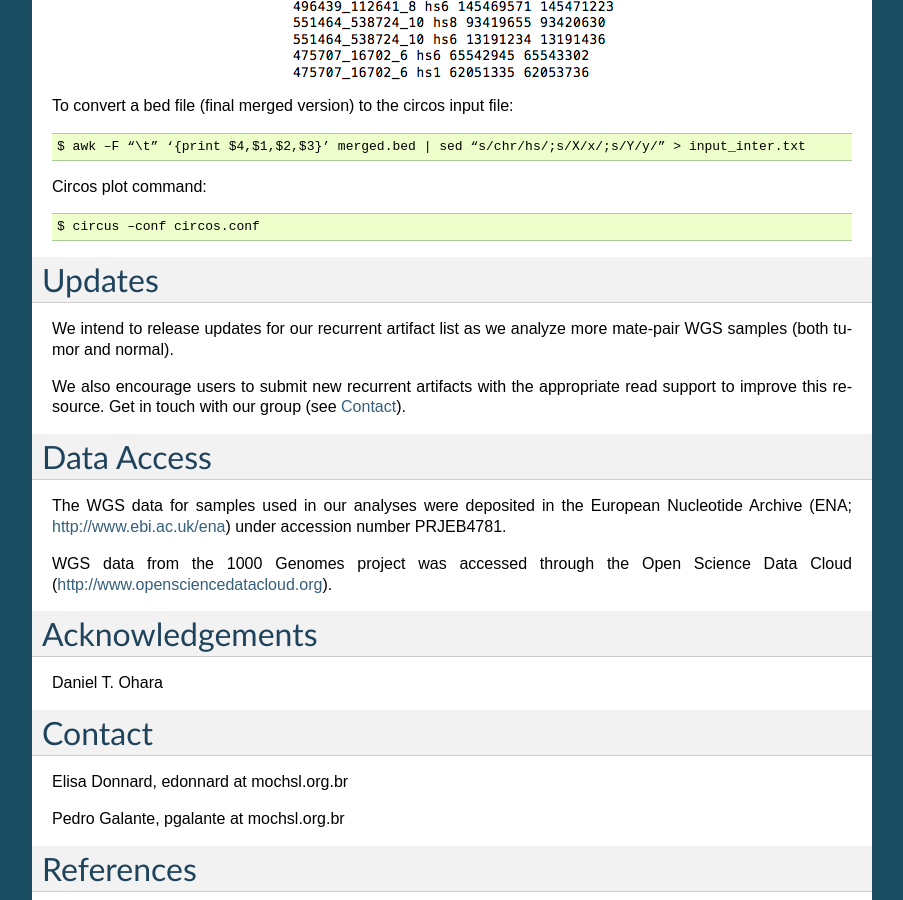
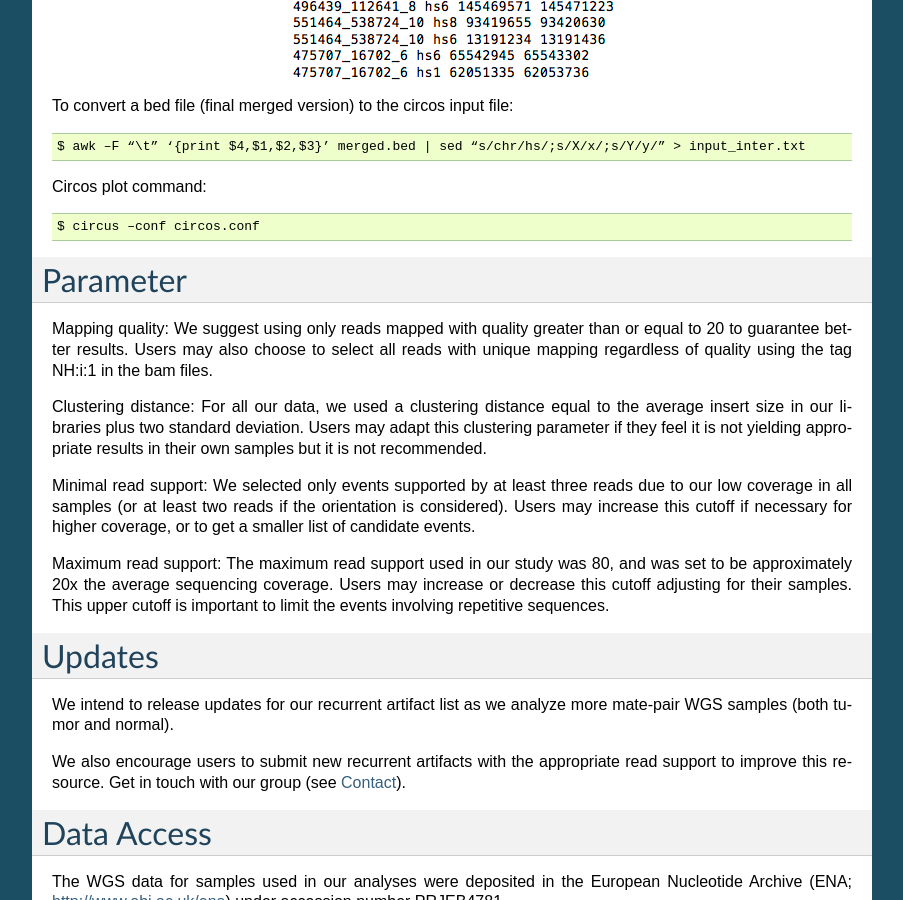
Before and after one commit to bioinfomochsl/ICRMax, a Sphinx documentation site: the page built from docs/index.rst, in a window 1280 px wide and 900 px high, scrolled down 6347 px. Shown: the whole window, without its empty margins (198-1101 px from the left). Built offline with Sphinx 7.4.7, drawn with Linux system fonts in a browser that asks for light colours.

Commit message:
Alteracoes incluindo a opção Parameters

```diff
--- a/docs/index.rst
+++ b/docs/index.rst
@@ -213,6 +213,17 @@ Circos plot command: ::
 
 .. _here: http://www.bioinfo.mochsl.org.br/ICRmax-downloads/downloads/circos_conf.tar.bz2
 
+Parameter
+==================================
+
+Mapping quality: We suggest using only reads mapped with quality greater than or equal to 20 to guarantee better results. Users may also choose to select all reads with unique mapping regardless of quality using the tag NH:i:1 in the bam files.
+
+Clustering distance: For all our data, we used a clustering distance equal to the average insert size in our libraries plus two standard deviation. Users may adapt this clustering parameter if they feel it is not yielding appropriate results in their own samples but it is not recommended.
+
+Minimal read support: We selected only events supported by at least three reads due to our low coverage in all samples (or at least two reads if the orientation is considered). Users may increase this cutoff if necessary for higher coverage, or to get a smaller list of candidate events.
+
+Maximum read support: The maximum read support used in our study was 80, and was set to be approximately 20x the average sequencing coverage. Users may increase or decrease this cutoff adjusting for their samples. This upper cutoff is important to limit the events involving repetitive sequences.
+
 Updates
 ==================================
 We intend to release updates for our recurrent artifact list as we analyze more mate-pair WGS samples (both tumor and normal).
```
